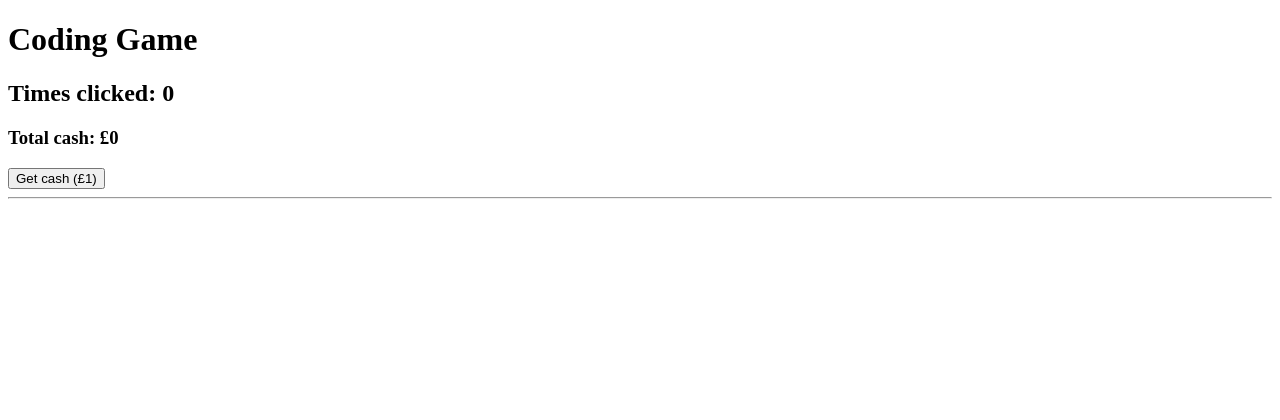
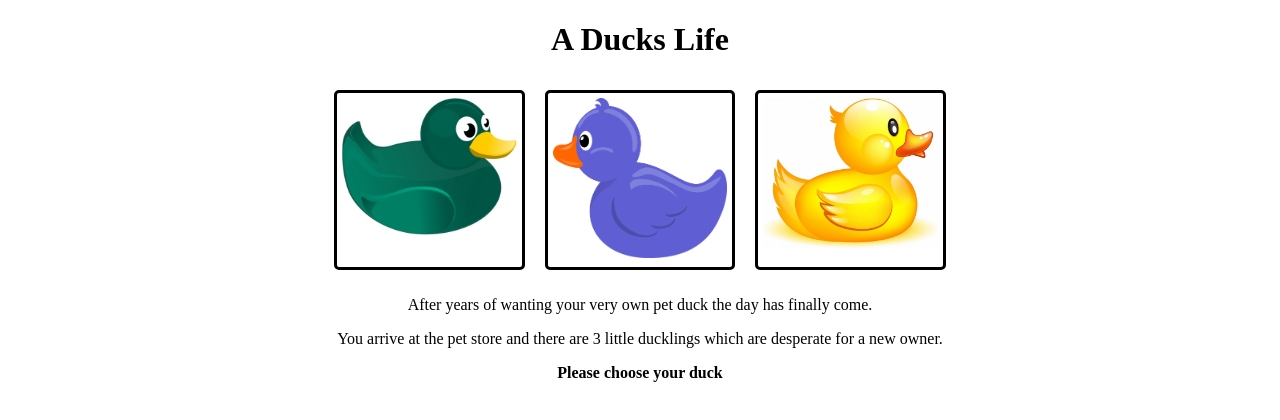
Before and after one commit to Luke-Cherry/FirstClicker, a plain HTML site: page index.html in a window 1280 px wide. Drawn offline with Linux system fonts and the light colour scheme.

Commit message:
Changed game to a duck game

```diff
--- a/clicker.js
+++ b/clicker.js
@@ -1,3 +1,32 @@
+
+var duckchosen = 0;
+
+function duckChoose (num) {
+    switch(num) {
+        case 1:
+            document.getElementById("chooseDuck").style.display = "none";
+            document.getElementById("newDuck").style.display = "block";
+            document.getElementById("mainDuckImg").src="pics\\duck1.jpg";
+            break;
+        case 2:
+            document.getElementById("chooseDuck").style.display = "none";
+            document.getElementById("newDuck").style.display = "block";
+            document.getElementById("mainDuckImg").src="pics\\duck2.png";
+            break;
+        case 3:
+        document.getElementById("chooseDuck").style.display = "none";
+        document.getElementById("newDuck").style.display = "block";
+        document.getElementById("mainDuckImg").src="pics\\duck3.jpg";
+            break;
+    }
+
+}
+
+
+
+
+
+/*
 var counter = 28;
 var cash = 28;
 var u50 = false;
@@ -36,3 +65,4 @@ function unlock50 () {
     document.getElementById("u50").style.display = "block";
     document.getElementById("upgradetxt").style.display = "block";
 }
+*/
--- a/index.html
+++ b/index.html
@@ -1,11 +1,36 @@
 
 <!DOCTYPE html>
 <html>
-
+<link href="style.css" rel="stylesheet" type="text/css">
 
 <div class="main">
-<h1>Coding Game</h1>
+<h1>A Ducks Life</h1>
 
+<div id = "chooseDuck">
+<div class = "row">
+        <div class="column">
+                <img id="duck1" src="pics\duck1.jpg" alt="GreenDuck" style="width:100%; cursor:pointer;" onclick="duckChoose(1)">
+              </div>
+              <div class="column">
+                <img id="duck2" src="pics\duck2.png" alt="BlueDuck" style="width:100%; cursor:pointer;" onclick="duckChoose(2)">
+              </div>
+              <div class="column">
+                <img id="duck3" src="pics\duck3.jpg" alt="YellowDuck" style="width:100%; cursor:pointer;" onclick="duckChoose(3)">
+              </div>
+</div>
+<p>After years of wanting your very own pet duck the day has finally come.</p>
+<p>You arrive at the pet store and there are 3 little ducklings which are desperate for a new owner.</p>
+<p><b>Please choose your duck</b></p>
+</div>
+
+<div id = "newDuck" style="display:none">
+    <div id = "mainDuck">
+        <img id="mainDuckImg" src="pics\duck1.jpg" style="width: 50%; cursor:pointer;" onclick="duckClicked()">
+    </div>
+
+</div>
+
+<!--
 <h2 id="count">Times clicked: 0</h2>
 <h3 id="cash">Total cash: £0</h3>
 
@@ -24,5 +49,6 @@
 
 </div>
 
+-->
 <script src="clicker.js"></script>
 </html>
--- /dev/null
+++ b/style.css
@@ -0,0 +1,35 @@
+/* Three image containers (use 25% for four, and 50% for two, etc) */
+/*.column {
+    float: left;
+    width: 33.33%;
+    padding: 5px;
+  }
+
+
+  .row::after {
+    content: "";
+    clear: both;
+    display: table;
+  }
+  */
+  .row {
+    display: flex;
+    padding-right: 25%;
+    padding-left: 25%;
+  }
+
+  .column {
+    flex: 33.33%;
+    padding: 5px;
+    border-style: solid;
+    border-radius: 5px;
+    margin: 10px;
+  }
+
+  h1 {
+      text-align: center;
+  }
+
+  #chooseDuck {
+      text-align: center;
+  }
```
Also changed, not shown: pics/duck1.jpg (added), pics/duck2.png (added), pics/duck3.jpg (added).
